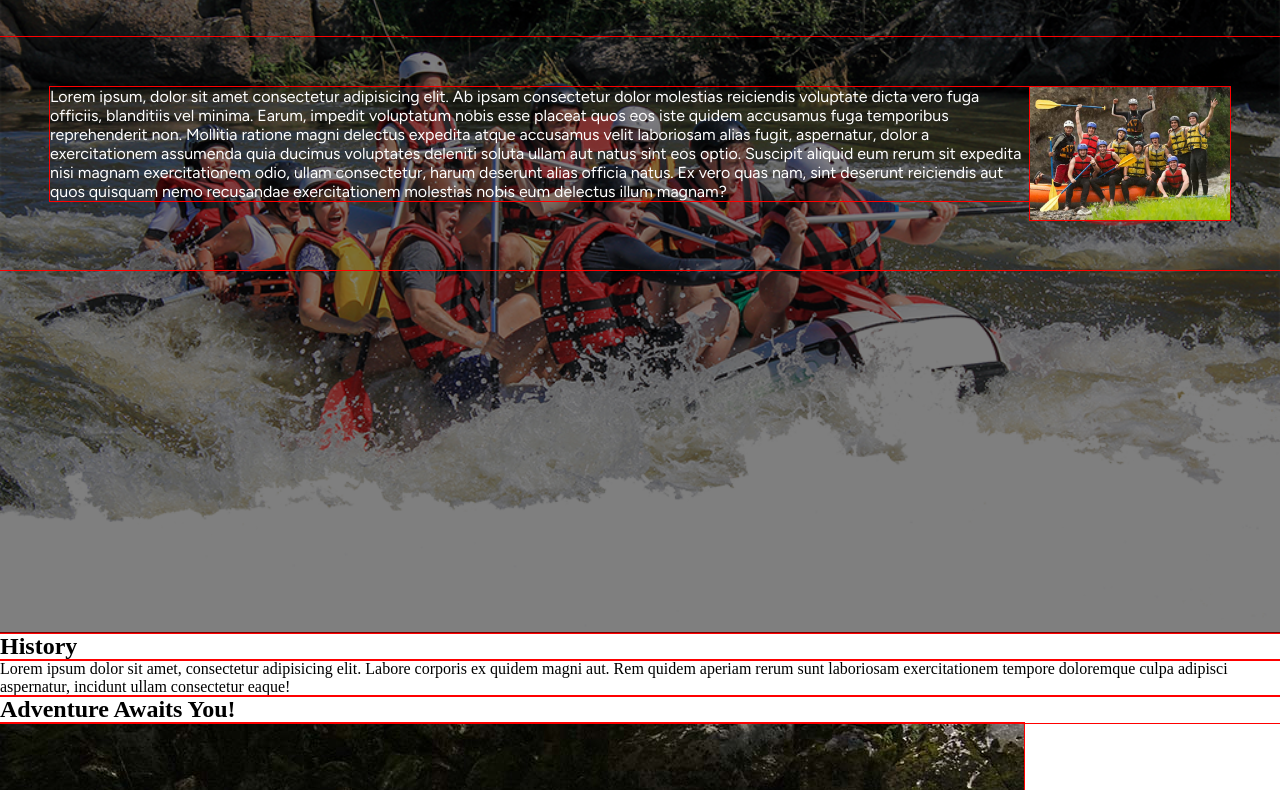
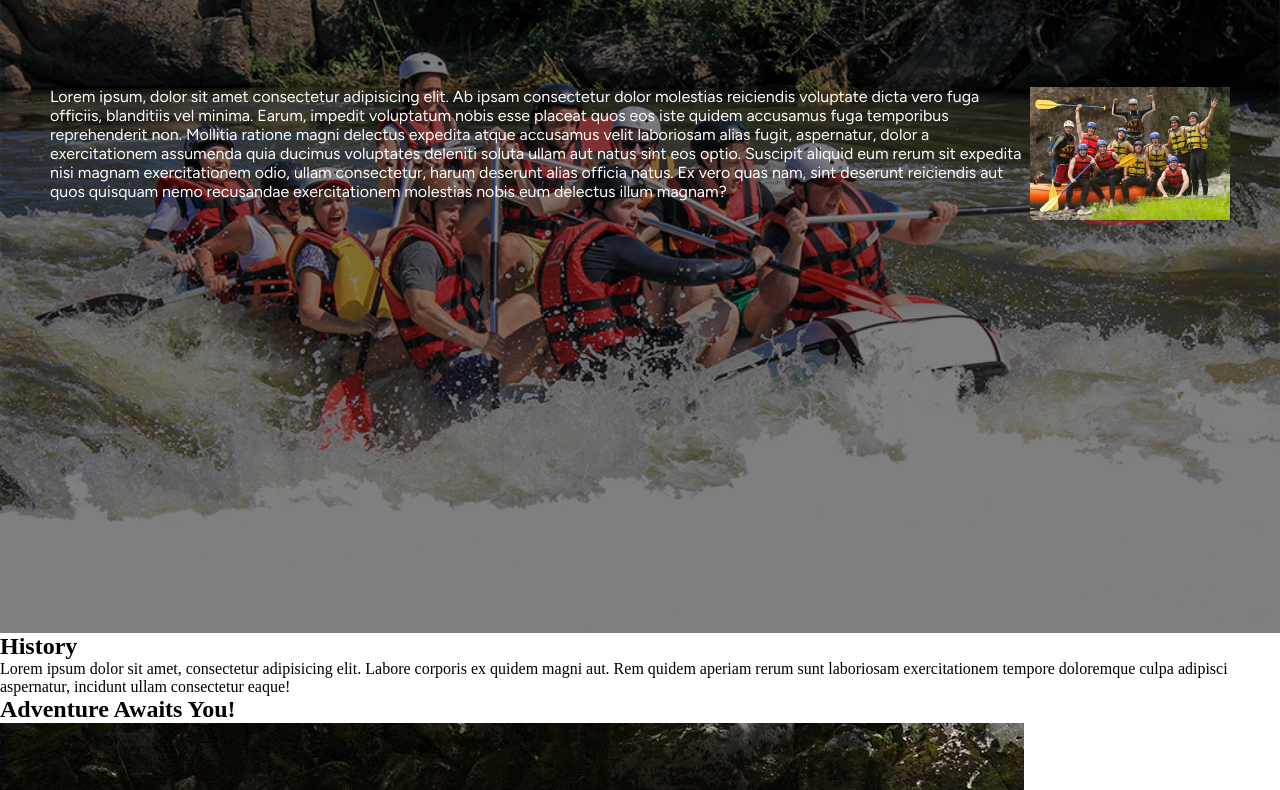
Before and after one commit to btom7447/wdd130, a plain HTML site: page wwr/about.html in a window 1280 px wide. Shown: the part 203-993 px from the top of the page. Drawn offline with Linux system fonts and the light colour scheme.

Commit message:
removed outline to all elements

```diff
--- a/wwr/styles/styles.css
+++ b/wwr/styles/styles.css
@@ -93,7 +93,3 @@ main .hero article img {
     height: auto;
     object-fit: cover;
 }
-
-* {
-    outline: red solid 1px;
-}
```
